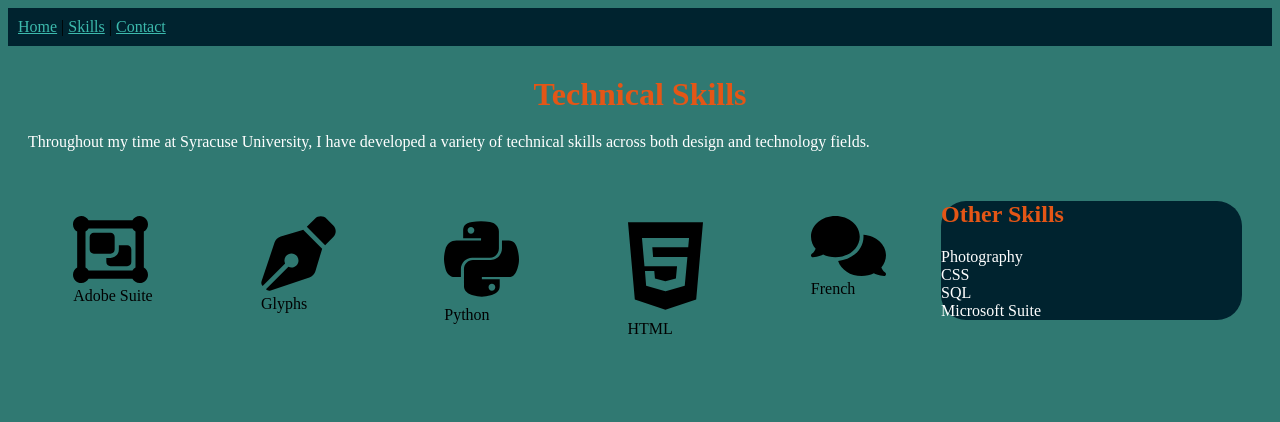
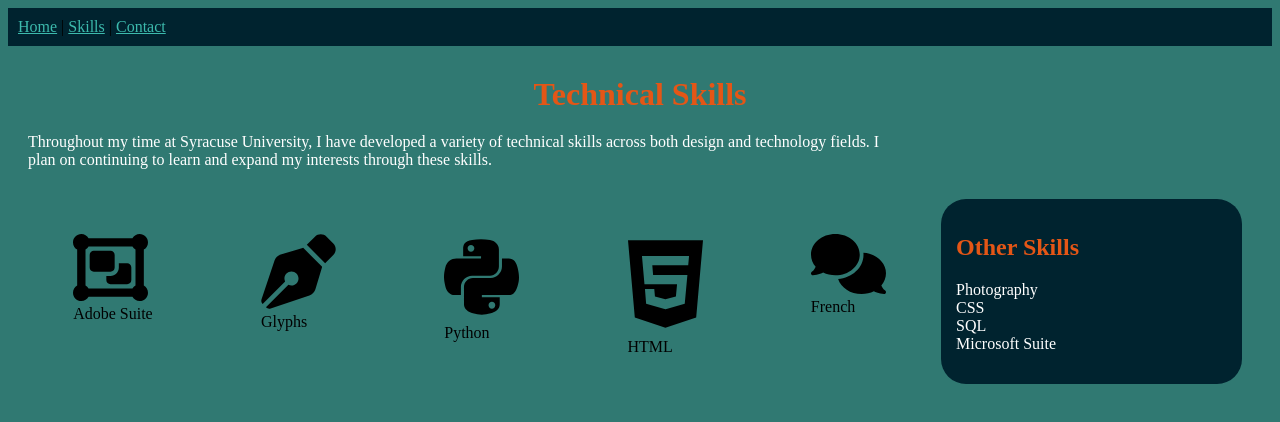
Before and after one commit to mgradako-su/ist263, a plain HTML site: page lab09/skills.html in a window 1280 px wide. Drawn offline with Linux system fonts and the light colour scheme.

Commit message:
lab09 update

```diff
--- a/lab09/skills.html
+++ b/lab09/skills.html
@@ -5,7 +5,6 @@
         <meta charset="utf-8">
         <title>Skills</title>
         <style>
-            table, th, td {border: 1px solid black;}
             .heading {text-align: center;}
             img {width: 75px;}
             .icons, .flexbox2 {display: flex;}
@@ -19,9 +18,10 @@
                 background-color: #00232f;
                 color: #ffffff;
                 border-radius: 25px;
+                padding: 5%;
             }
             .heading, .intro, .flexbox2 {margin: 20px;}
-            .intro {margin-right: 25%;}
+            .intro {margin-right: 30%;}
         </style>
         <link rel="stylesheet" href="styles.css">
     </head>
@@ -33,7 +33,7 @@
             <a href="contact.html">Contact</a>
         </nav>
         <h1 class="heading">Technical Skills</h1>
-        <p class="intro">Throughout my time at Syracuse University, I have developed a variety of technical skills across both design and technology fields.</p>
+        <p class="intro">Throughout my time at Syracuse University, I have developed a variety of technical skills across both design and technology fields. I plan on continuing to learn and expand my interests through these skills.</p>
         <div class="flexbox2">
             <div class="flexbox1">
                 <div class="icons">
```
